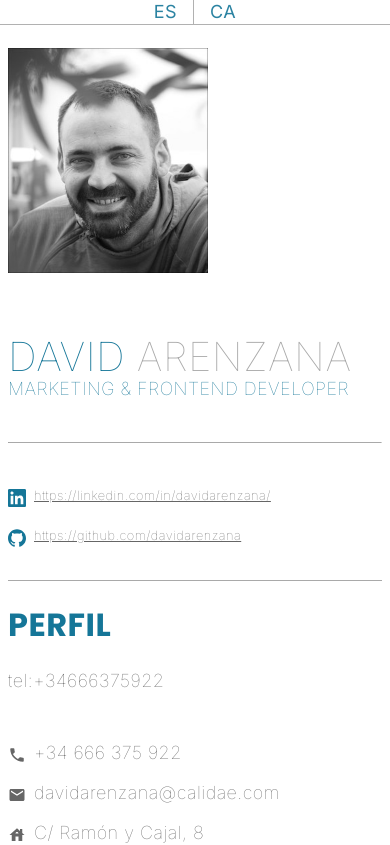
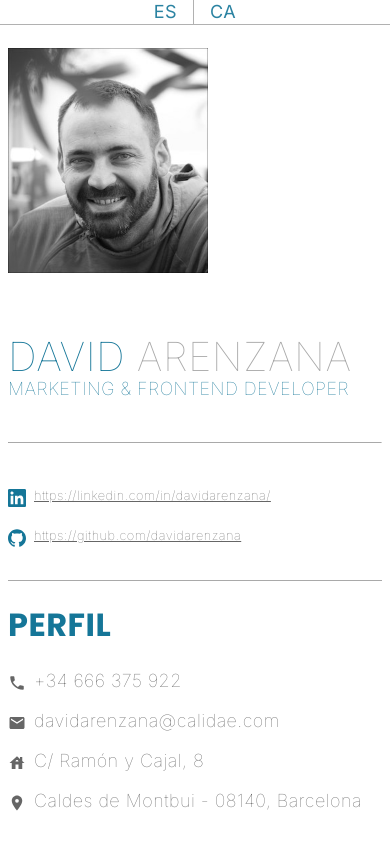
Before and after one commit to davidarenzana/resume, a Nuxt app: page / in a window 390 px wide. Shown: the top 845 px of the page. Built offline with nearby package versions, Linux system fonts and the light colour scheme.

Commit message:
fix: delete phone

```diff
--- a/components/ProfileContent.vue
+++ b/components/ProfileContent.vue
@@ -6,7 +6,6 @@
 <template>
   <div>
     <div class="profilecontent__list">
-      <p>{{ `tel:${t('phoneNoSpaces')}` }}</p>
       <a :href="`tel:${t('phoneNoSpaces')}`"
         ><BaseTextIcon
           icon="phone"
```
